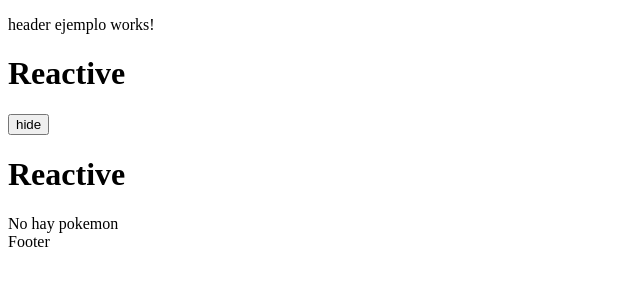
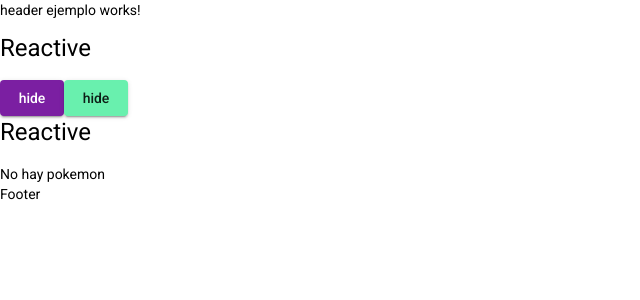
Before and after one commit to Widmarito/assignments, an Angular app: page /ejemplo in a window 1280 px wide. Shown: the top 300 px of the page, without its empty margins (0-640 px from the left). Built offline with nearby package versions, Linux system fonts and the light colour scheme; no server answers.

Commit message:
added material

```diff
--- a/angular.json
+++ b/angular.json
@@ -23,6 +23,7 @@
               "src/assets"
             ],
             "styles": [
+              "./node_modules/@angular/material/prebuilt-themes/purple-green.css",
               "src/styles.css"
             ],
             "scripts": []
@@ -90,6 +91,7 @@
               "src/assets"
             ],
             "styles": [
+              "./node_modules/@angular/material/prebuilt-themes/purple-green.css",
               "src/styles.css"
             ],
             "scripts": []
--- a/package.json
+++ b/package.json
@@ -11,10 +11,12 @@
   "private": true,
   "dependencies": {
     "@angular/animations": "^14.2.0",
+    "@angular/cdk": "^13.0.0",
     "@angular/common": "^14.2.0",
     "@angular/compiler": "^14.2.0",
     "@angular/core": "^14.2.0",
     "@angular/forms": "^14.2.0",
+    "@angular/material": "^13.0.0",
     "@angular/platform-browser": "^14.2.0",
     "@angular/platform-browser-dynamic": "^14.2.0",
     "@angular/router": "^14.2.0",
--- a/src/app/app.module.ts
+++ b/src/app/app.module.ts
@@ -4,10 +4,11 @@ import { BrowserModule } from '@angular/platform-browser';
 import { AppComponent } from './app.component';
 import { AppRoutingModule } from './app.routing.module';
 import { HomeComponent } from './home/home.component';
+import { BrowserAnimationsModule } from '@angular/platform-browser/animations';
 
 @NgModule({
   declarations: [AppComponent, HomeComponent],
-  imports: [BrowserModule, AppRoutingModule],
+  imports: [BrowserModule, AppRoutingModule, BrowserAnimationsModule],
   providers: [],
   bootstrap: [AppComponent],
 })
--- a/src/app/ejemplo-modulo/ejemplo-modulo.module.ts
+++ b/src/app/ejemplo-modulo/ejemplo-modulo.module.ts
@@ -3,6 +3,7 @@ import { NgModule } from '@angular/core';
 
 import { HttpClientModule } from '@angular/common/http';
 import { ReactiveFormsModule } from '@angular/forms';
+import { MatButtonModule } from '@angular/material/button';
 import { ReactiveExampleModule } from '../reactive-example/reactive-example.module';
 import { EjemploModuloRoutingModule } from './ejemplo-modulo-routing.module';
 import { EjemploChildComponent } from './ejemplo/ejemplo-child/ejemplo-child.component';
@@ -16,6 +17,7 @@ import { EjemploComponent } from './ejemplo/ejemplo.component';
     EjemploChild2Component,
   ],
   imports: [
+    MatButtonModule,
     ReactiveFormsModule,
     CommonModule,
     HttpClientModule,
--- a/src/app/ejemplo-modulo/ejemplo/ejemplo.component.html
+++ b/src/app/ejemplo-modulo/ejemplo/ejemplo.component.html
@@ -1,6 +1,7 @@
 <p>header ejemplo works!</p>
 <h1>Reactive</h1>
-  <button (click)="hideReactive()">hide</button>
+  <button mat-raised-button color="primary" (click)="hideReactive()">hide</button>
+  <button mat-raised-button color="accent" (click)="hideReactive()">hide</button>
   <app-reactive *ngIf="hidden"></app-reactive>
   <h1>Reactive</h1>
   <!-- <router-outlet></router-outlet> -->
--- a/src/index.html
+++ b/src/index.html
@@ -6,8 +6,11 @@
   <base href="/">
   <meta name="viewport" content="width=device-width, initial-scale=1">
   <link rel="icon" type="image/x-icon" href="favicon.ico">
+  <link rel="preconnect" href="https://fonts.gstatic.com">
+  <link href="https://fonts.googleapis.com/css2?family=Roboto:wght@300;400;500&display=swap" rel="stylesheet">
+  <link href="https://fonts.googleapis.com/icon?family=Material+Icons" rel="stylesheet">
 </head>
-<body>
+<body class="mat-typography">
   <app-root></app-root>
 </body>
 </html>
--- a/src/styles.css
+++ b/src/styles.css
@@ -1 +1,4 @@
 /* You can add global styles to this file, and also import other style files */
+
+html, body { height: 100%; }
+body { margin: 0; font-family: Roboto, "Helvetica Neue", sans-serif; }
```
Also changed, not shown: src/app/reactive-example/reactive/reactive.component.html (line endings or trailing spaces), 1 other file (tests, documents, lock files or other folders).
